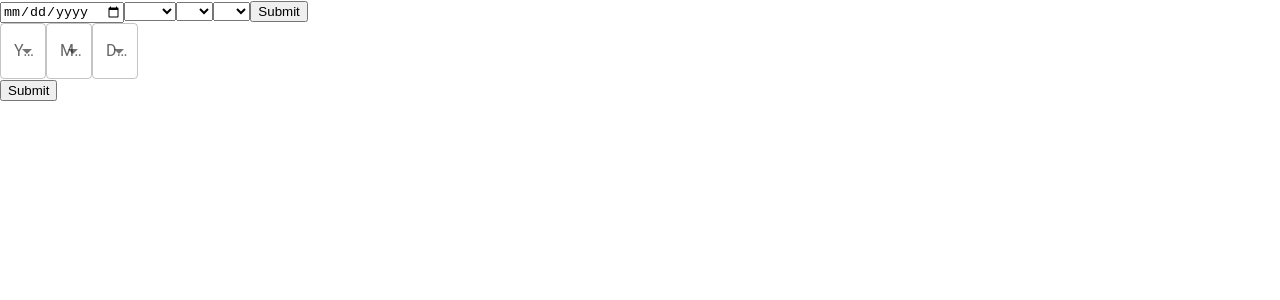
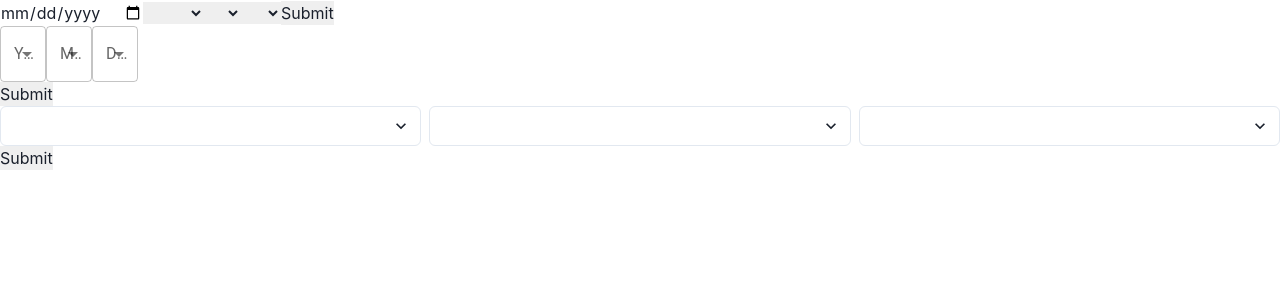
Before and after one commit to whitphx/react-ymd-date-select, a React (Vite) app: page / in a window 1280 px wide. Shown: the top 300 px of the page. Built offline with nearby package versions, Linux system fonts and the light colour scheme.

Commit message:
Create ChakraUI version

```diff
--- a/package.json
+++ b/package.json
@@ -10,9 +10,11 @@
     "coverage": "vitest run --coverage"
   },
   "dependencies": {
-    "@emotion/react": "^11.8.2",
-    "@emotion/styled": "^11.8.1",
+    "@chakra-ui/react": "^1.8.6",
+    "@emotion/react": "^11",
+    "@emotion/styled": "^11",
     "@mui/material": "^5.5.1",
+    "framer-motion": "^6",
     "react": "^17.0.2",
     "react-dom": "^17.0.2"
   },
--- a/src/App.tsx
+++ b/src/App.tsx
@@ -1,11 +1,13 @@
 import VanillaReactHookFormSample from "./samples/vanilla/react-hook-form";
 import MaterialUIReactHookFormSample from "./samples/material/react-hook-form";
+import ChakraUIReactHookFormSample from "./samples/chakra-ui/react-hook-form";
 
 function App() {
   return (
     <div>
       <VanillaReactHookFormSample />
       <MaterialUIReactHookFormSample />
+      <ChakraUIReactHookFormSample />
     </div>
   );
 }
--- /dev/null
+++ b/src/DateSelect/presets/chakra-ui/DateDropdown.tsx
@@ -0,0 +1,48 @@
+import React from "react";
+import { Options } from "../../types";
+import { Select, HStack } from "@chakra-ui/react";
+
+interface DateDropdownProps {
+  yearValue: string;
+  monthValue: string;
+  dayValue: string;
+  yearOptions: Options;
+  monthOptions: Options;
+  dayOptions: Options;
+  onYearChange: React.ChangeEventHandler<HTMLSelectElement>;
+  onMonthChange: React.ChangeEventHandler<HTMLSelectElement>;
+  onDayChange: React.ChangeEventHandler<HTMLSelectElement>;
+}
+
+function DateDropdown(props: DateDropdownProps) {
+  return (
+    <HStack>
+      <Select value={props.yearValue} onChange={props.onYearChange}>
+        <option value="" disabled></option>
+        {props.yearOptions.map(({ value, label }) => (
+          <option key={value} value={value}>
+            {label}
+          </option>
+        ))}
+      </Select>
+      <Select value={props.monthValue} onChange={props.onMonthChange}>
+        <option value="" disabled></option>
+        {props.monthOptions.map(({ value, label }) => (
+          <option key={value} value={value}>
+            {label}
+          </option>
+        ))}
+      </Select>
+      <Select value={props.dayValue} onChange={props.onDayChange}>
+        <option value="" disabled></option>
+        {props.dayOptions.map(({ value, label }) => (
+          <option key={value} value={value}>
+            {label}
+          </option>
+        ))}
+      </Select>
+    </HStack>
+  );
+}
+
+export default DateDropdown;
--- /dev/null
+++ b/src/samples/chakra-ui/react-hook-form.tsx
@@ -0,0 +1,44 @@
+import { useForm, Controller } from "react-hook-form";
+import { ChakraProvider } from "@chakra-ui/react";
+import DateSelect from "../../DateSelect/DateSelect";
+import DateDropdown from "../../DateSelect/presets/chakra-ui/DateDropdown";
+
+type FormData = {
+  date: string;
+};
+
+function App() {
+  const {
+    control,
+    handleSubmit,
+    watch,
+    formState: { errors },
+  } = useForm<FormData>();
+  const onSubmit = (data: FormData) => console.log(data);
+
+  console.log(watch("date")); // watch input value by passing the name of it
+
+  return (
+    <form onSubmit={handleSubmit(onSubmit)}>
+      <Controller
+        name="date"
+        control={control}
+        rules={{ required: true }}
+        render={({ field }) => <DateSelect {...field} render={DateDropdown} />}
+      />
+      {errors.date && <span>This field is required</span>}
+
+      <input type="submit" />
+    </form>
+  );
+}
+
+function ChakraUIReactHookFormSample() {
+  return (
+    <ChakraProvider>
+      <App />
+    </ChakraProvider>
+  );
+}
+
+export default ChakraUIReactHookFormSample;
```
Also changed, not shown: 1 other file (tests, documents, lock files or other folders).
